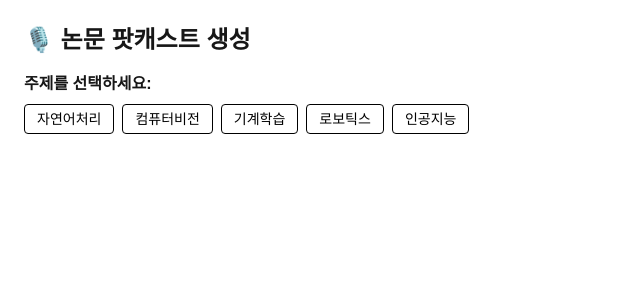
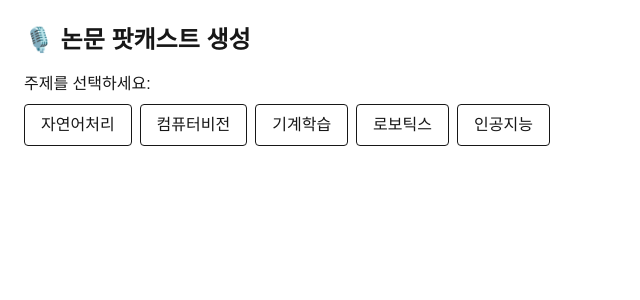
Before and after one commit to jungilgwon/voicepaper-ui, a Next.js app: page /generate in a window 1280 px wide. Shown: the top 300 px of the page, without its empty margins (0-640 px from the left). Built offline with nearby package versions, Linux system fonts and the light colour scheme.

Commit message:
카테고리별 논문 검색 기능 구현

```diff
--- a/src/app/generate/page.tsx
+++ b/src/app/generate/page.tsx
@@ -1,4 +1,7 @@
+"use client";
+
 import { useState } from "react";
+import axios from "axios";
 
 const categories = [
   { name: "자연어처리", code: "cs.CL" },
@@ -8,41 +11,31 @@ const categories = [
   { name: "인공지능", code: "cs.AI" },
 ];
 
-interface Paper {
-  id: string;
-  title: string;
-  summary: string;
-  link: string;
-}
-
 export default function GeneratePage() {
-  const [selectedCategory, setSelectedCategory] = useState<string>("");
-  const [papers, setPapers] = useState<Paper[]>([]);
+  const [selectedCategory, setSelectedCategory] = useState<string | null>(null);
+  const [papers, setPapers] = useState<any[]>([]);
   const [loading, setLoading] = useState(false);
 
   const fetchPapers = async (categoryCode: string) => {
     setLoading(true);
-    setSelectedCategory(categoryCode);
     try {
-      const response = await fetch(
-        `https://export.arxiv.org/api/query?search_query=cat:${categoryCode}&start=0&max_results=5&sortBy=submittedDate&sortOrder=descending`
+      const res = await axios.get(
+        `https://export.arxiv.org/api/query?search_query=cat:${categoryCode}&start=0&max_results=5`
       );
-      const xml = await response.text();
+
       const parser = new DOMParser();
-      const xmlDoc = parser.parseFromString(xml, "text/xml");
-      const entries = Array.from(xmlDoc.getElementsByTagName("entry"));
-      const parsedPapers = entries.map((entry) => ({
-        id: entry.getElementsByTagName("id")[0].textContent || "",
-        title:
-          entry.getElementsByTagName("title")[0].textContent?.trim() || "",
-        summary:
-          entry.getElementsByTagName("summary")[0].textContent?.trim() || "",
-        link: entry.getElementsByTagName("id")[0].textContent || "",
+      const xml = parser.parseFromString(res.data, "application/xml");
+      const entries = xml.getElementsByTagName("entry");
+
+      const parsedPapers = Array.from(entries).map((entry) => ({
+        title: entry.getElementsByTagName("title")[0]?.textContent,
+        summary: entry.getElementsByTagName("summary")[0]?.textContent,
+        link: entry.getElementsByTagName("id")[0]?.textContent,
       }));
+
       setPapers(parsedPapers);
-    } catch (error) {
-      console.error("arXiv fetch error:", error);
-      setPapers([]);
+    } catch (err) {
+      console.error("논문 불러오기 실패:", err);
     } finally {
       setLoading(false);
     }
@@ -53,16 +46,17 @@ export default function GeneratePage() {
       <h1 className="text-2xl font-bold mb-4">🎙️ 논문 팟캐스트 생성</h1>
 
       <div className="mb-4">
-        <p className="mb-2 font-semibold">주제를 선택하세요:</p>
-        <div className="flex gap-2 flex-wrap">
+        <p className="mb-2 font-medium">주제를 선택하세요:</p>
+        <div className="flex flex-wrap gap-2">
           {categories.map((cat) => (
             <button
               key={cat.code}
-              onClick={() => fetchPapers(cat.code)}
-              className={`px-3 py-1 rounded border text-sm transition-colors ${
-                selectedCategory === cat.code
-                  ? "bg-black text-white"
-                  : "bg-white text-black"
+              onClick={() => {
+                setSelectedCategory(cat.code);
+                fetchPapers(cat.code);
+              }}
+              className={`px-4 py-2 rounded border ${
+                selectedCategory === cat.code ? "bg-black text-white" : ""
               }`}
             >
               {cat.name}
@@ -71,26 +65,28 @@ export default function GeneratePage() {
         </div>
       </div>
 
-      {loading && <p className="mt-4">🔄 논문을 불러오는 중...</p>}
+      {loading && <p>논문 불러오는 중...</p>}
 
-      <div className="space-y-4 mt-6">
-        {papers.map((paper) => (
-          <div key={paper.id} className="border p-4 rounded shadow-sm">
-            <h2 className="text-lg font-semibold mb-1">{paper.title}</h2>
-            <p className="text-sm text-gray-600 mb-2 line-clamp-3">
-              {paper.summary}
-            </p>
+      {!loading && papers.length > 0 && (
+        <div className="space-y-4">
+          {papers.map((paper, index) => (
+            <div
+              key={index}
+              className="p-4 border rounded bg-white text-black shadow"
+            >
+              <h2 className="text-lg font-semibold mb-2">{paper.title}</h2>
+              <p className="text-sm mb-2">{paper.summary}</p>
               <a
                 href={paper.link}
+                className="text-blue-600 underline text-sm"
                 target="_blank"
-              rel="noopener noreferrer"
-              className="text-blue-500 underline text-sm"
               >
-              원문 보기
+                논문 보기
               </a>
             </div>
           ))}
         </div>
+      )}
     </main>
   );
 }
```
Lines whose indentation alone changed are shown as unchanged.
